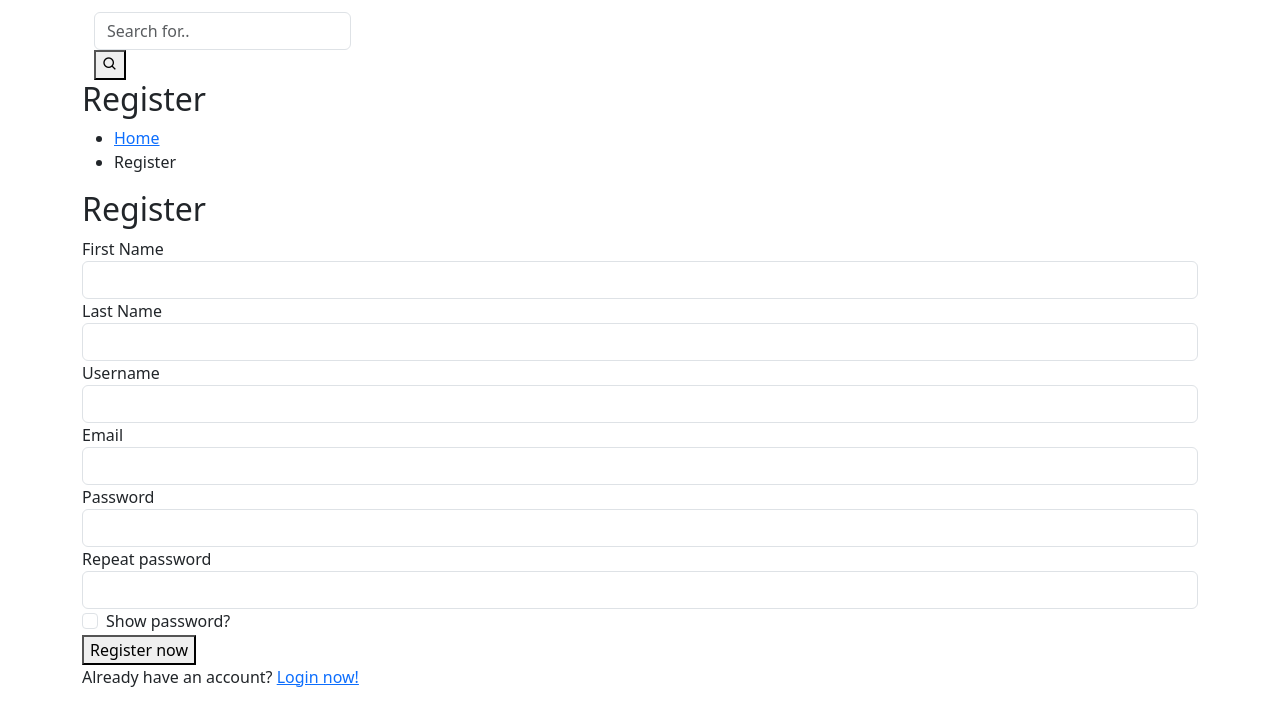
After one commit to gurnitha/2022-django4-news-mangazine, a Django app: page /register/ in a window 1280 px wide. The commit adds this page. Shown: the part 774-1476 px from the top of the page. Run offline with Django 4.2, Linux system fonts and the light colour scheme; data that the repository does not hold is empty; some libraries are stand-ins or nearby versions.

Commit message:
3.5 USER Registration - Register a new user

```diff
--- a/apps/users/forms.py
+++ b/apps/users/forms.py
@@ -2,10 +2,66 @@
 
 # Django modules
 from django import forms
+from django.contrib.auth.models import User
 
 # Locals
 
 # Create your forms here.
+
+
+# FORM: UserRegistrationForm
+class UserRegistrationForm(forms.ModelForm):
+
+	class Meta:
+		model = User
+		fields = ('first_name', 'last_name', 'username', 'email', 'password')
+
+	first_name = forms.CharField(
+		widget=forms.TextInput(attrs={
+			'class': 'form-control'
+		}))
+
+	last_name = forms.CharField(
+		widget=forms.TextInput(attrs={
+			'class': 'form-control'
+		}))
+
+	username = forms.CharField(
+		widget=forms.TextInput(attrs={
+			'class': 'form-control'
+		}))
+
+	email = forms.CharField(
+		widget=forms.EmailInput(attrs={
+		'class': 'form-control'
+		})
+	)
+
+	password = forms.CharField(
+		widget=forms.PasswordInput(attrs={
+			'class': 'form-control'
+		}))
+
+	password2 = forms.CharField(
+		widget=forms.PasswordInput(attrs={
+			'class': 'form-control'
+		}))
+
+	# widgets = {
+	# 	'first_name': forms.TextInput(
+	# 		attrs={'class': 'form-control'}
+	# 	),
+	# 	'last_name': forms.TextInput(
+	# 		attrs={'class': 'form-control'}
+	# 	),
+	# 	'email': forms.EmailInput(
+	# 		attrs={'class': 'form-control'}
+	# 	),
+	# 	'password': forms.PasswordInput(
+	# 		attrs={'class': 'form-control'}
+	# 	),
+	# }
+
 
 
 # FORM: UserLoginForm
--- /dev/null
+++ b/apps/users/templates/users/register.html
@@ -0,0 +1,78 @@
+{% extends 'base.html' %}
+{% load static %}
+
+{% block title %}Register{% endblock title %}
+
+{% block content %}
+
+<!-- Messages -->
+{% if messages %}
+	<div class="shadow-custom messages alert alert-danger col-lg-5 mx-auto text-center">
+		{% for message in messages %}
+			{{ message }}
+			<a href="" class="close">x</a>
+		{% endfor %}
+	</div>
+{% endif %}
+<!-- End Message -->
+
+    <div class="page-title-area">
+        <div class="container">
+            <div class="page-title-content">
+                <h2>Register</h2>
+                <ul>
+                    <li><a href="index.html">Home</a></li>
+                    <li>Register</li>
+                </ul>
+            </div>
+        </div>
+    </div>
+
+    <section class="register-area ptb-50">
+        <div class="container">
+            <div class="register-form">
+                <h2>Register</h2>
+                <form action="" method="POST">
+                    {% csrf_token %}
+                    <div class="form-group">
+                        <label>First Name</label>
+                        {{ form.first_name }}
+                    </div>
+                    <div class="form-group">
+                        <label>Last Name</label>
+                        {{ form.last_name }}
+                    </div>
+                    <div class="form-group">
+                        <label>Username</label>
+                        {{ form.username }}
+                    </div>
+                    <div class="form-group">
+                        <label>Email</label>
+                        {{ form.email }}
+                    </div>
+                    <div class="form-group">
+                        <label>Password</label>
+                        {{ form.password }}
+                    </div>
+                    <div class="form-group">
+                        <label>Repeat password</label>
+                        {{ form.password2 }}
+                    </div>
+                    <div class="row align-items-center">
+                        <div class="col-lg-6 col-md-6 col-sm-6">
+                            <div class="form-check">
+                                <input type="checkbox" class="form-check-input" id="checkme" />
+                                <label class="form-check-label" for="checkme">Show password?</label>
+                            </div>
+                        </div>
+                    </div>
+                    <button type="submit">Register now</button>
+                </form>
+                <div class="important-text">
+                    <p>Already have an account? <a href="login.html">Login now!</a></p>
+                </div>
+            </div>
+        </div>
+    </section>
+
+{% endblock content %}
--- a/apps/users/urls.py
+++ b/apps/users/urls.py
@@ -10,5 +10,7 @@ from apps.users.views import *
 app_name = 'users'
 urlpatterns = [
 	path('login/', UserLoginView, name='user_login'),
-	path('logout/', auth_views.LogoutView.as_view(), name='user_logout')
+	path('logout/', auth_views.LogoutView.as_view(), name='user_logout'),
+	path('register/', UserRegisterView, name='user_register'),
+
 ]
--- a/apps/users/views.py
+++ b/apps/users/views.py
@@ -8,9 +8,85 @@ from django.contrib.auth.models import User
 from django.contrib import messages
 
 # Locals
-from apps.users.forms import UserLoginForm
+from apps.users.forms import UserLoginForm, UserRegistrationForm
 
 # Create your views here.
+
+
+# ============== USER REGISTER, LOGIN, AND LOGOUT ==============
+
+''' Logic of the UserRegisterView
+	-----------------------------
+
+	1. When the UserRegistrationForm form is submitted via
+	POST action, we instantiate, validate, and clean it.
+
+	2. During the registration process, a user submits the
+	password twice.
+
+	3. If the provided passwords don’t match, we send
+	back an error message informing the user about this issue.
+
+	4. If the passwords match, we check if a user with the
+	provided email already exists.
+
+	5. If a user with this email already exists, we let the user
+	know via an error message.
+
+	6. In case no issues arise, we proceed to the user creation
+	and render the register_done.html template.
+
+'''
+
+# VIEW: UserRegisterView
+def UserRegisterView(request):
+
+	if request.method == 'POST':
+		user_form = UserRegistrationForm(request.POST)
+		if user_form.is_valid():
+			clean_form = user_form.cleaned_data
+
+			email = clean_form['email']
+			password = clean_form['password']
+			password2 = clean_form['password2']
+
+			if password == password2:
+				if User.objects.filter(email=email).exists():
+					messages.error(request,
+						'User with given email already exists')
+					return render(
+						request,
+						'users/register.html',
+						{'user_form': user_form}
+					)
+			else:
+				messages.error(request, 'Passwords don\'t match')
+				return render(
+					request,
+					'users/register.html',
+					{'user_form': user_form}
+				)
+
+			# Create a new user object
+			new_user = User.objects.create_user(
+				first_name=clean_form['first_name'],
+				last_name=clean_form['last_name'],
+				username=clean_form['username'],
+				email=email,
+				password=password
+			)
+
+			return render(
+				request,
+				'users/register_done.html',
+				{'new_user': new_user}
+			)
+
+	else:
+		user_form = UserRegistrationForm()
+
+	context = {'form':user_form}
+	return render(request, 'users/register.html', context)
 
 
 ''' Logic of the UserLoginView
@@ -64,8 +140,6 @@ from apps.users.forms import UserLoginForm
 	8. 	Once those things done, we can try it out and check the result.
 '''
 
-# ============== USER LOGIN, REGISTER AND LOGOUT ==============
-
 # VIEW: UserLoginView
 def UserLoginView(request):
 	if request.method == 'POST':
--- a/templates/shared/top_header.html
+++ b/templates/shared/top_header.html
@@ -63,8 +63,8 @@
                             <a href="{% url 'users:user_login' %}">Login</a>
                         </li>
                         <li>
-                            <i class='bx bxs-caret-right-circle' ></i>
-                            <a href="">Register</a>
+                            <i class='bx bxs-log-in' ></i>
+                            <a href="{% url 'users:user_register' %}">Register</a>
                         </li>
                         {% endif %}
                     </ul>
```
Also changed, not shown: apps/users/templates/users/register_done.html (added, +22 -0 lines), README.md, apps/users/templates/users/login.html (renamed from apps/users/templates/registration/login.html).
